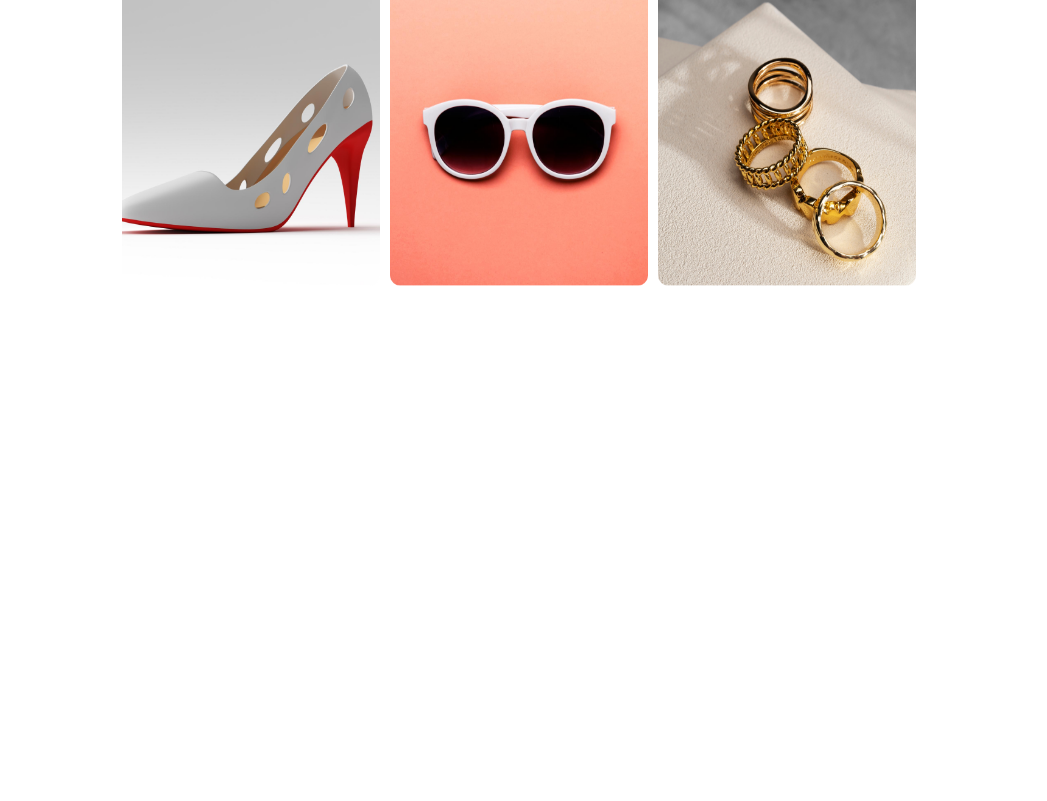
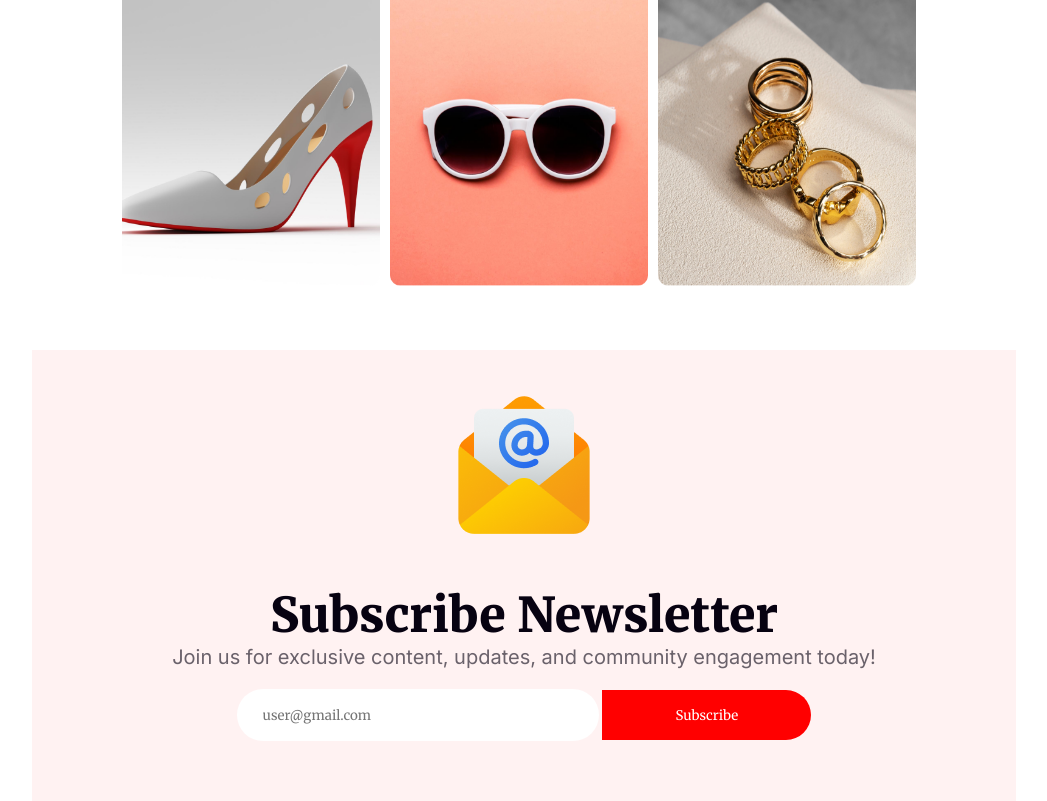
Before and after one commit to 3Emran/new--year-party-celebration, a plain HTML site: page index.html in a window 1280 px wide. Shown: the part 3977-4778 px from the top of the page, without its empty margins (116-1163 px from the left). Before the commit the page ends 4277 px from the top, so only its background shows below. Drawn offline with Linux system fonts and the light colour scheme.

Commit message:
section seven style added

```diff
--- a/index.html
+++ b/index.html
@@ -110,7 +110,19 @@
             </div>
         </div>
         </section>
-        <section></section>
+        <section>
+            <div class="section-7">
+                <div class="sec7-container">
+            <img src="images/Group 61.png" alt="" class="email">
+            <h3 class="sebscribe-message">Subscribe Newsletter</h3>
+            <p class="sec7-ending-message">Join us for exclusive content, updates, and community engagement today!</p>
+            <form id="subscribe-form">
+                <input type="email" id="email" name="email" placeholder="user@gmail.com">
+                <button class="submit-button" type="submit">Subscribe</button>
+            </form>
+        </div>
+    </div>
+        </section>
     </main>
     <footer></footer>
 </body>
--- a/style/style.css
+++ b/style/style.css
@@ -261,3 +261,47 @@ main section{
     font-weight: 400;
     margin-bottom: 48px;
 }
+/*section seven start*/
+.section-7{
+    text-align: center;
+    background: rgba(255, 0, 0, 0.05);
+}
+.sec7-container{
+    padding: 40px 89px;
+}
+.sebscribe-message{
+    color: #070211;
+    font-size: 48px;
+    font-weight: 900;
+    text-transform: capitalize;
+    margin-top: 40px;
+    margin-bottom: 0px;
+}
+.sec7-ending-message{
+    color: rgba(7, 2, 17, 0.60);
+    font-family: Inter;
+    font-size: 20px;
+    font-weight: 400;
+    margin-top: 0px;
+}
+#subscribe-form{
+    max-width: 876px;
+    height: 72px;
+}
+.submit-button{
+    border-radius: 0px 50px 50px 0px;
+    background: #F00;
+    width: 209px;
+    height: 50px;
+    border: 0;
+    color: #FFF;
+    padding: 12px 59px;
+}
+#email{
+    width: 334px;
+    height: 50px;
+    border-radius: 72px;
+    background: #FFF;
+    border: 0;
+    padding-left: 26px;
+}
```
